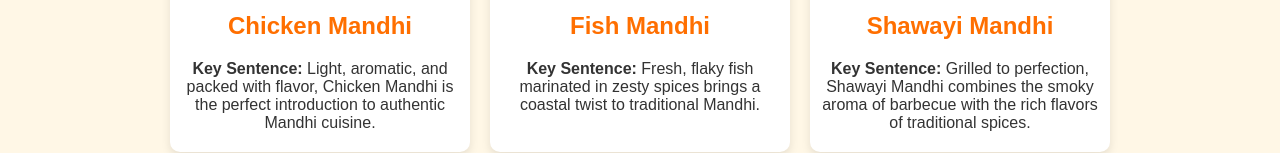
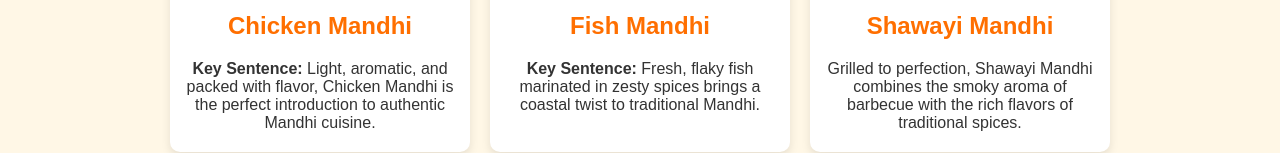
Before and after one commit to Eldhose177/mandhi_finder, a plain HTML site: page explore.html in a window 1280 px wide. Shown: the part 361-514 px from the top of the page. Drawn offline with Linux system fonts and the light colour scheme.

Commit message:
Update explore.html

```diff
--- a/explore.html
+++ b/explore.html
@@ -52,7 +52,7 @@
         <div class="mandhi-card">
             <img src="shawayi-mandhi.jpg" alt="Shawayi Mandhi">
             <h2>Shawayi Mandhi</h2>
-            <p><strong>Key Sentence:</strong> Grilled to perfection, Shawayi Mandhi combines the smoky aroma of barbecue with the rich flavors of traditional spices.</p>
+            <p><strong></strong> Grilled to perfection, Shawayi Mandhi combines the smoky aroma of barbecue with the rich flavors of traditional spices.</p>
         </div>
 
         <!-- Alfam Mandhi -->
```
